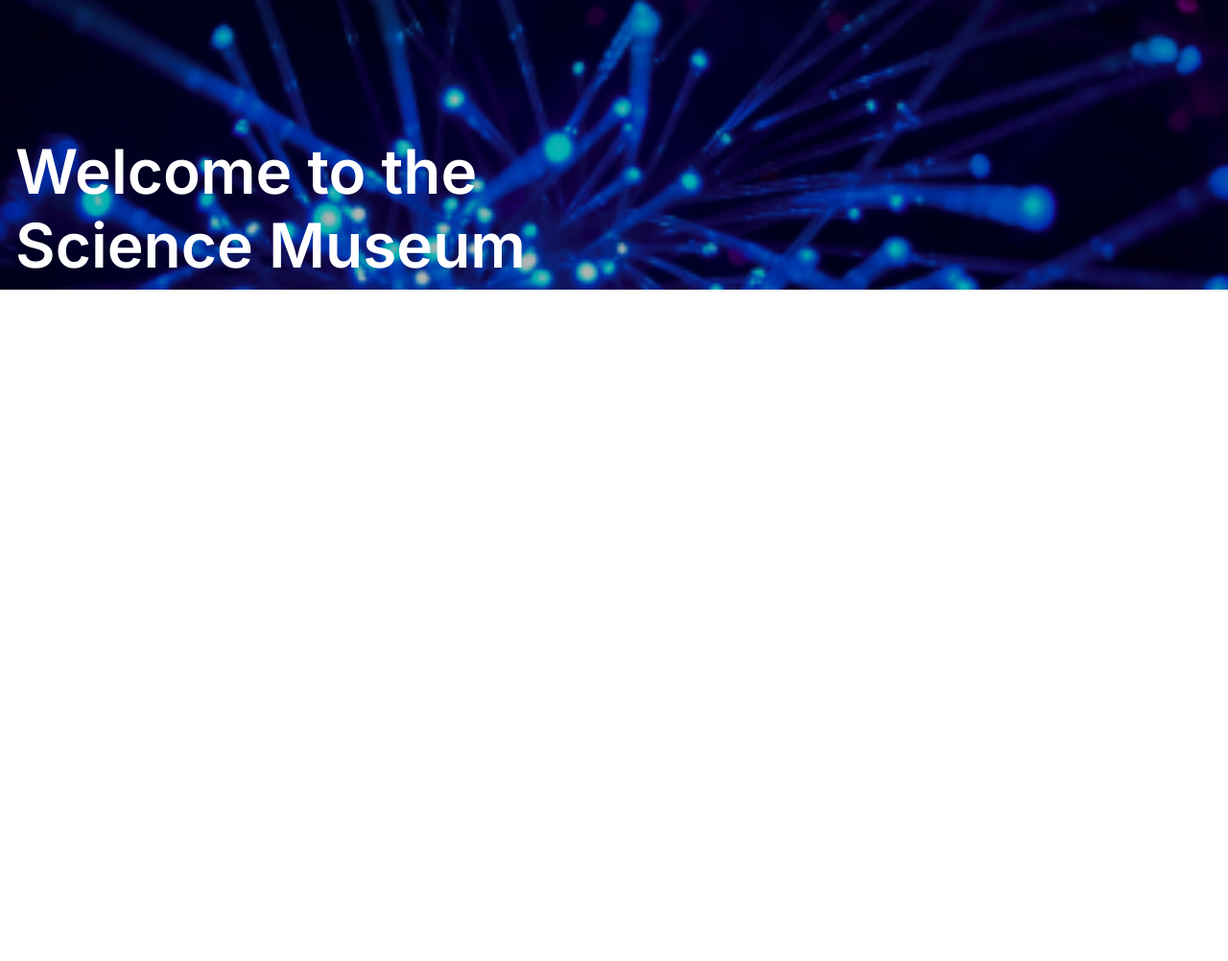
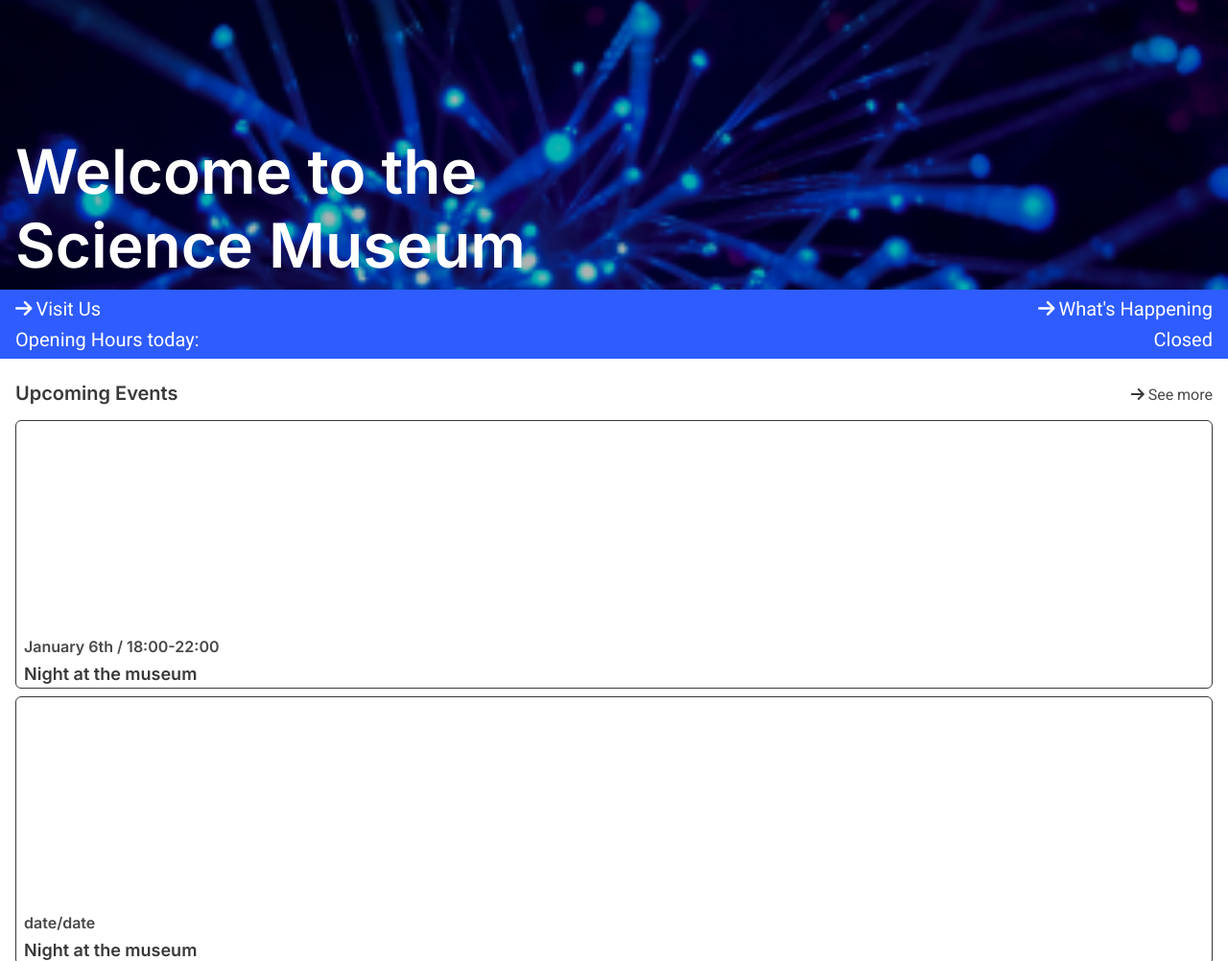
Before and after one commit to Eikhaugen/Semester-Project-1, a plain HTML site: page home.html in a window 1280 px wide. Shown: the part 298-1300 px from the top of the page at 96% size. Before the commit the page ends 800 px from the top, so only its background shows below. Drawn offline with Linux system fonts and the light colour scheme; files whose address does not match are found by name.

Commit message:
added three sections to homepage, and styles to said sections.

```diff
--- a/css/constants.css
+++ b/css/constants.css
@@ -0,0 +1,14 @@
+
+* {
+    box-sizing: border-box;
+    margin: 0;
+    padding: 0;
+    font-family: roboto, serif;
+}
+
+body {
+    position: relative;
+    width: 100%;
+    min-height: 100vh;
+    color: #393939;
+}
--- a/css/header.css
+++ b/css/header.css
@@ -1,17 +1,4 @@
 @import "css/constants.css";
-
-* {
-    box-sizing: border-box;
-    margin: 0;
-    padding: 0;
-    font-family: roboto, serif;
-}
-
-body {
-    position: relative;
-    width: 100%;
-    min-height: 100vh;
-}
 
 header {
     width: 100%;
--- a/css/home.css
+++ b/css/home.css
@@ -0,0 +1,105 @@
+@import "constants.css";
+
+.links-section {
+    height: 72px;
+    width: 100%;
+    background-color: #2E5CFF;
+
+}
+
+.links-section {
+    padding: 8px 16px;
+}
+
+.links-section-content {
+    display: flex;
+    justify-content: space-between;
+    font-size: 20px;
+}
+
+.links-section-content a {
+    color: #ffffff;
+    text-decoration: none;
+}
+
+.links-section-content a:hover, .links-section-content a:focus {
+    text-decoration: underline;
+}
+
+.links-section-content i {
+    padding-right: 4px;
+}
+
+.links-section-content-bottom{
+    color: #ffffff;
+    width: 100%;
+    display: flex;
+    justify-content: space-between;
+    padding-top: 8px;
+}
+
+/*styles for event and exhibition section*/
+h2 {
+    font-family: inter, serif;
+    font-weight: 500;
+    font-size: 20px;
+}
+
+h3 {
+    font-size: 18px;
+    font-family: inter, serif;
+}
+
+.events-section, .exhibitions-section {
+    width: 100%;
+    padding: 16px;
+    display: flex;
+    flex-direction: column;
+    gap: 8px;
+}
+
+.events-section-headline, .exhibitions-section-headline {
+    display: flex;
+    justify-content: space-between;
+    padding: 8px 0;
+    align-items: baseline;
+}
+
+.events-section-headline a, .exhibitions-section-headline a {
+    font-size: 1rem;
+    color: #494949;
+    text-decoration: none;
+    font-weight: 400;
+}
+
+.event-details, .exhibition-details {
+    padding: 0 0 4px 8px;
+    display: flex;
+    flex-direction: column;
+    gap: 8px;
+}
+
+.event-details span, .exhibition-details span {
+    color: #494949;
+    font-family: inter, serif;
+}
+
+.events-section-headline a:hover, .events-section-headline a:focus,
+.exhibitions-section-headline a:hover, .exhibitions-section-headline a:focus
+{
+    text-decoration: underline;
+}
+
+.events-section-headline i, .exhibitions-section i {
+    padding-right: 4px;
+}
+
+.event-container, .exhibition-container {
+    width: 100%;
+    border: 1px solid #393939;
+    border-radius: 6px;
+}
+
+.event-image, .exhibition-image {
+    height: 225px;
+}
--- a/home.html
+++ b/home.html
@@ -72,5 +72,78 @@
             });
         </script>
     </header>
+    <main>
+        <section class="links-section">
+            <div class="links-section-content links-section-content-top">
+                <a href=""><i class="fa-solid fa-arrow-right" style="color: #ffffff;"></i>Visit Us</a>
+                <a href=""><i class="fa-solid fa-arrow-right" style="color: #ffffff;"></i>What's Happening</a>
+            </div>
+            <div class="links-section-content links-section-content-bottom" tabindex="0">
+                <span>Opening Hours today:</span><span id="today"></span>
+                <script>
+                    let day = (new Date).getDay();
+                    let hours = ["10 - 16", "Closed", "10 - 16", "10 - 16", "10 - 20", "10 - 16", "10 - 16"];
+                    let todaysHours = hours[day];
+                    document.getElementById(id = "today").innerHTML = todaysHours;
+                </script>
+            </div>
+        </section>
+        <section class="events-section">
+            <div class="events-section-headline">
+            <h2>Upcoming Events</h2>
+                <a href="events.html"><i class="fa-solid fa-arrow-right" style="color: #393939;"></i>See more</a>
+            </div>
+            <div class="event-container event-1">
+                <div class="event-image"></div>
+                <div class="event-details">
+                    <span>January 6th / 18:00-22:00</span>
+                    <h3>Night at the museum</h3>
+                </div>
+            </div>
+            <div class="event-container event-2">
+                <div class="event-image"></div>
+                <div class="event-details">
+                    <span>date/date</span>
+                    <h3>Night at the museum</h3>
+                </div>
+            </div>
+            <div class="event-container event-3">
+                <div class="event-image"></div>
+                <div class="event-details">
+                    <span>date/date</span>
+                    <h3>Night at the museum</h3>
+                </div>
+            </div>
+        </section>
+        <section class="exhibitions-section">
+            <div class="exhibitions-section-headline">
+                <h2>Exhibitions</h2>
+                <a href="exhibitions.html"><i class="fa-solid fa-arrow-right" style="color: #393939;"></i>See more</a>
+            </div>
+            <div class="exhibition-container exhibition-1">
+                <div class="exhibition-image"></div>
+                <div class="exhibition-details">
+                    <span>date/date</span>
+                    <h3>Night at the museum</h3>
+                </div>
+            </div>
+            <div class="exhibition-container exhibition-2">
+                <div class="exhibition-image"></div>
+                <div class="exhibition-details">
+                    <span>date/date</span>
+                    <h3>Night at the museum</h3>
+                </div>
+            </div>
+            <div class="exhibition-container exhibition-3">
+                <div class="exhibition-image"></div>
+                <div class="exhibition-details">
+                    <span>date/date</span>
+                    <h3>Night at the museum</h3>
+                </div>
+            </div>
+        </section>
+        <section class="info-section">
+        </section>
+    </main>
 </body>
 </html>
```
